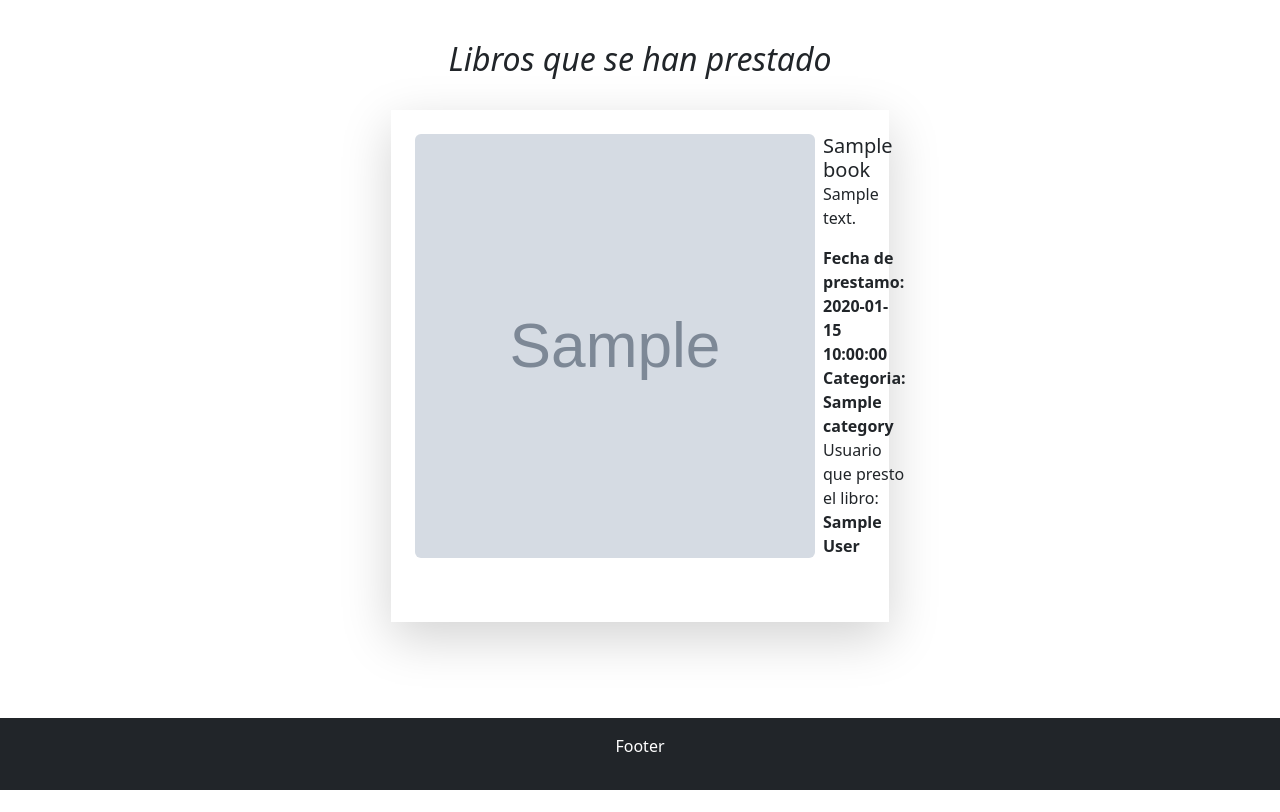
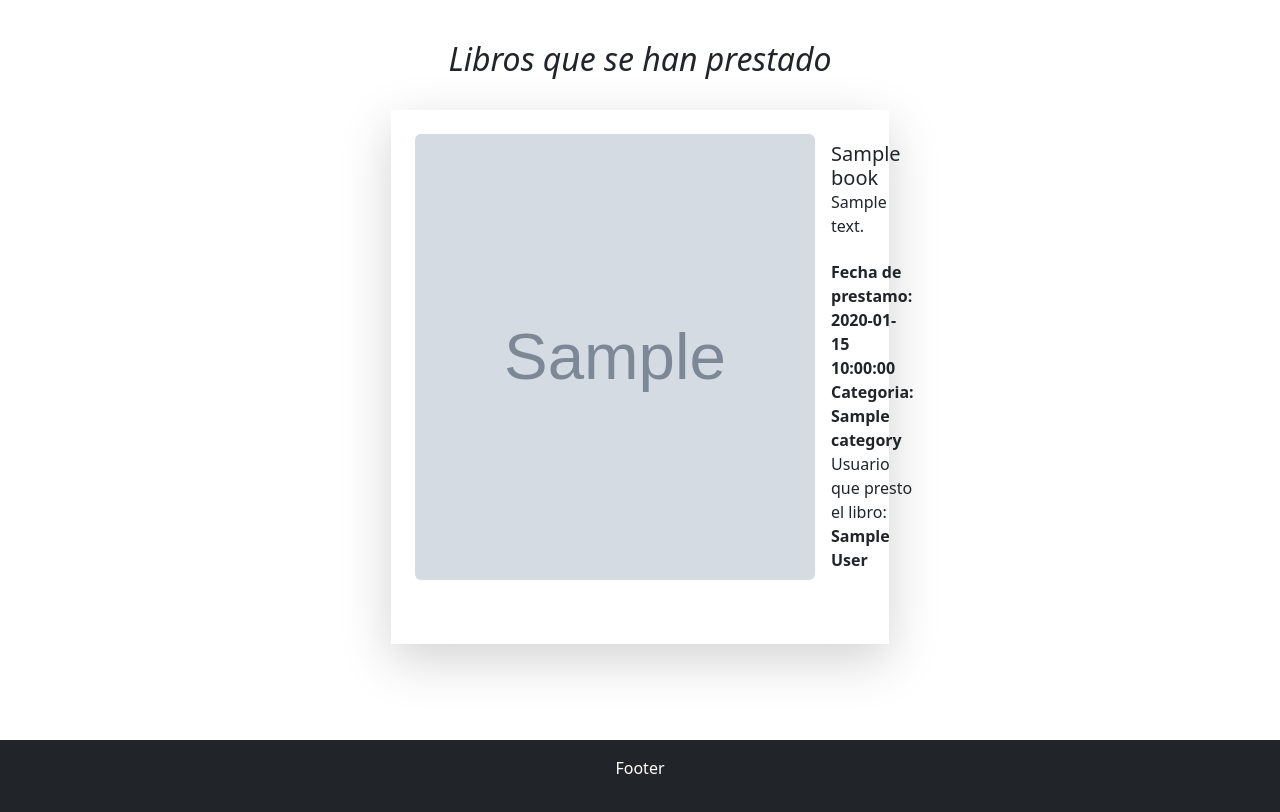
Before and after one commit to CarlosOStaff/proyectos, a PHP site: page /Vistas/Admin/Libros/librosprestados.php in a window 1280 px wide. Shown: the part 56-868 px from the top of the page. Before the commit the page ends 846 px from the top, so only its background shows below. Run offline with PHP 8.4, Linux system fonts and the light colour scheme; the visitor is signed in with stand-in values (Sample User, id 1); tables that the repository leaves empty or names only in its code hold one stand-in row (values such as "Sample post"); grey boxes marked "Sample" are stand-in pictures; some libraries are stand-ins or nearby versions.

Commit message:
correccion de menu admin, cliente, vista de cliente index, admins activos,libros, libros prestados

```diff
--- a/ProyectoPruebaPhp/Vistas/Admin/Admins/admisActivos.php
+++ b/ProyectoPruebaPhp/Vistas/Admin/Admins/admisActivos.php
@@ -27,8 +27,8 @@ if (!isset($_SESSION['admin'])) {
                             <img id="current-img" class="img-fluid rounded mt-2 mb-4 mx-auto mh-100 h-50 w-50"
                                 src="../../../Recursos/img/users/perfil/<?php echo $row['img_perfil'] ?>" alt="Imagen actual de perfil">
                             <h5 class="h3 mb-1 fst-italic"><a class="text-dark"><?php echo $row['nombre'] ?></a></h5>
-                            <p class="text-muted fw-bold"><?php echo $row['apellido'] ?></p>
-                            <p class="text-muted fw-bold"><?php echo $row['email'] ?></p>
+                            <p class="text-muted fw-bold d-inline-block text-truncate"><?php echo $row['apellido'] ?></p>
+                            <p class="text-muted fw-bold  d-inline-block text-truncate"><?php echo $row['email'] ?></p>
                             <?php if (is_null($row['email_verified_at'])): ?>
                                 <a class="text-dark fst-italic">Necesario confirmar cuenta</a>
                             <?php endif ?>
--- a/ProyectoPruebaPhp/Vistas/Admin/Libros/librosprestados.php
+++ b/ProyectoPruebaPhp/Vistas/Admin/Libros/librosprestados.php
@@ -27,9 +27,9 @@ if (!isset($_SESSION['admin'])) {
                         <img class="img-top img-fluid mb-3 mx-auto d-block rounded img-fluid mw-100 w-100 h.auto"
                             src="../../../Recursos/img/portadaLibros/<?php echo $row['imagen']?>" alt="Card image cap">
                         <div class="card-body mx-2">
-                            <div class="card-body">
+                            <div class="card-body p-2">
                                 <h5 class="card-title"><?php echo $row['titulo_libro'] ?></h5>
-                                <p class="card-text"><?php echo $row['descripcion']?></p>
+                                <p style="white-space: normal;" class="card-text d-inline-block text-truncate"><?php echo $row['descripcion']?></p>
                                 <strong><span>Fecha de prestamo: <?php echo $row['fecha_prestamo']?></span></strong>
                                 <strong><span>Categoria: <?php echo $row['nombre_categoria']?></span></strong>
                                 <p class="">Usuario que presto el libro: <strong><?php echo $row['nombre_del_usuario']?></strong></p>
--- a/ProyectoPruebaPhp/Vistas/Cliente/index.php
+++ b/ProyectoPruebaPhp/Vistas/Cliente/index.php
@@ -43,7 +43,7 @@ if (!isset($_SESSION['cliente'])) {
                                     echo '<td class="fs-4" name ="libro">' . $row['id'] . '</td>';
                                     echo '<td class=""><img src="../../Recursos/img/portadaLibros/' . $row['imagen'] . '" alt="" class="img-fluid mw-100 w-100 h-auto"></td>';
                                     echo '<td class="fs-5">' . $row['titulo_libro'] . '</td>';
-                                    echo '<td class="fs-5">' . $row['descripcion'] . '</td>';
+                                    echo '<td class="fs-5 p-2">' . $row['descripcion'] . '</td>';
                                     echo '<td class="fs-5">' . $row['nombre_categoria'] . '</td>';
                                     echo '<td>';
                                     echo '<form action="../../Controladores/Cliente/prestarLibro.php/libro=' . $row['id'] . '" method="POST">';
--- a/ProyectoPruebaPhp/Vistas/Layouts/menu_admin.php
+++ b/ProyectoPruebaPhp/Vistas/Layouts/menu_admin.php
@@ -72,9 +72,7 @@
                     }
                 });
             }
-            // Actualizar la imagen del perfil cada 5 segundos
             setInterval(updateProfileImage, 5000);
-            // Actualizar la imagen del perfil inmediatamente cuando se carga la página
             updateProfileImage();
         });
     </script>
--- a/ProyectoPruebaPhp/Vistas/Layouts/menu_cliente.php
+++ b/ProyectoPruebaPhp/Vistas/Layouts/menu_cliente.php
@@ -79,7 +79,7 @@
         $(document).ready(function() {
             function updateProfileImage() {
                 $.ajax({
-                    url: '../../Controladores/Cliente/getProfileimage.php', // Ruta al archivo PHP que devuelve la imagen
+                    url: 'http://localhost:3000/Controladores/Cliente/getProfileimage.php', // Ruta al archivo PHP que devuelve la imagen
                     method: 'GET',
                     dataType: 'json',
                     success: function(data) {
@@ -90,9 +90,7 @@
                     }
                 });
             }
-            // Actualizar la imagen del perfil cada 5 segundos
             setInterval(updateProfileImage, 5000);
-            // Actualizar la imagen del perfil inmediatamente cuando se carga la página
             updateProfileImage();
         });
     </script>
```
Also changed, not shown: ProyectoPruebaPhp/Vistas/Admin/Libros/libros.php (+13 -2 lines), ProyectoPruebaPhp/Recursos/img/portadaLibros/Don quijo_1981-12-31.webp (added), ProyectoPruebaPhp/Recursos/img/users/perfil/Daniela_Torres_carlostoledo180796@gmail.com.jpg, ProyectoPruebaPhp/Recursos/img/users/perfil/Karla Alejandra_Martinez_carlos.ovando@staffbridge.com.mx.jpg.
